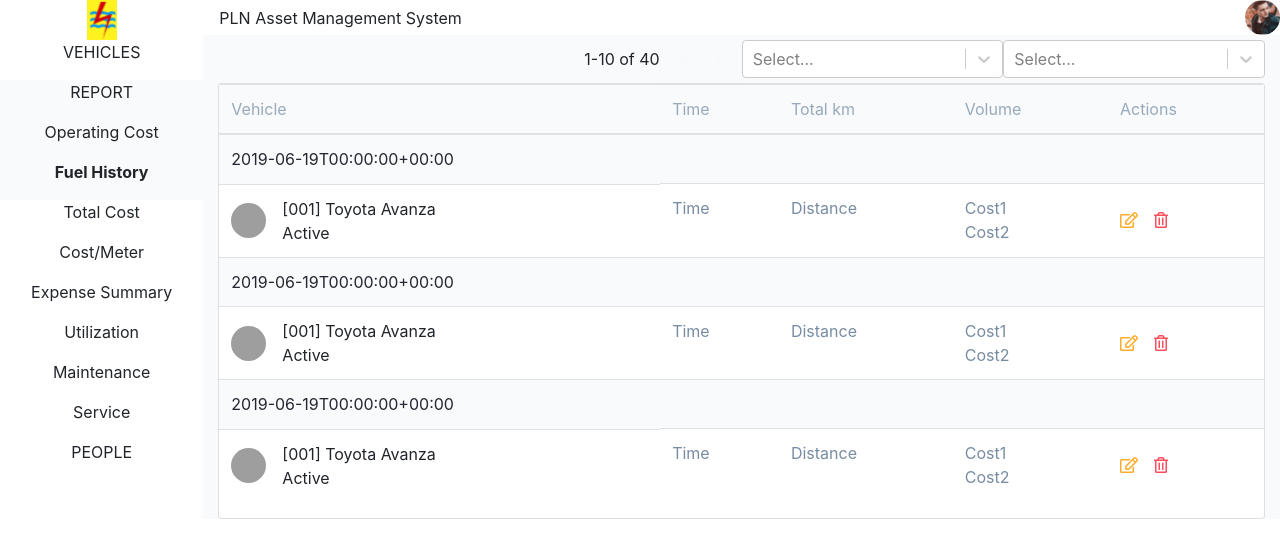
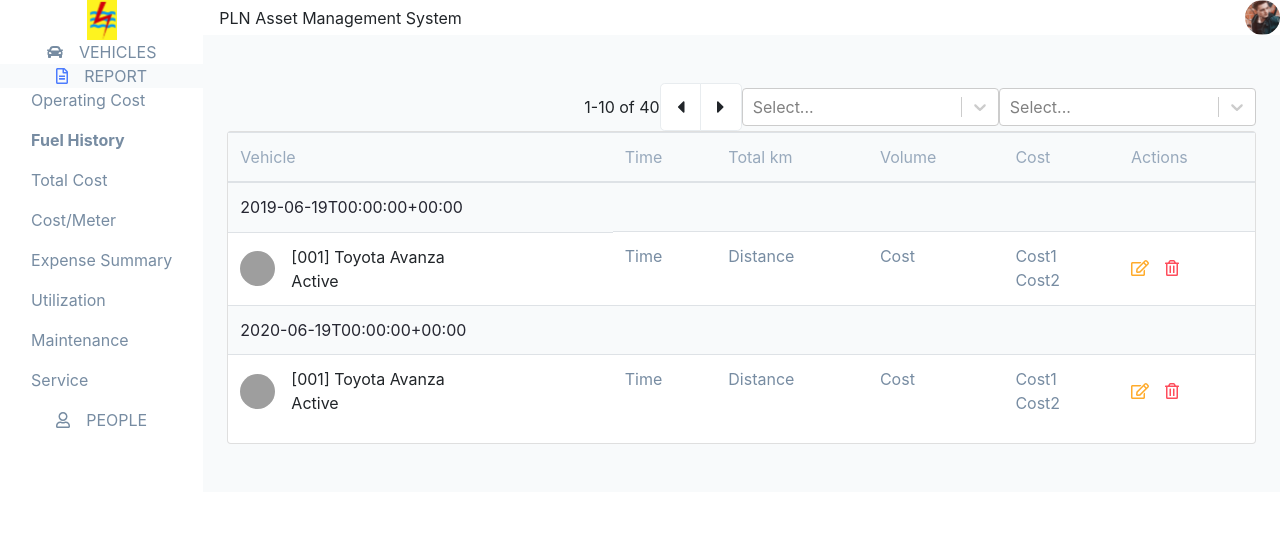
Before and after one commit to KizoFCB/vehicle-management-system, a React (Create React App) app: page / in a window 1280 px wide. Shown: the top 558 px of the page. Built offline with nearby package versions, Linux system fonts and the light colour scheme; grey boxes are pictures that could not be loaded.

Commit message:
Add redux store to the app

```diff
--- a/src/components/FuelHistory/Filters/Filters.jsx
+++ b/src/components/FuelHistory/Filters/Filters.jsx
@@ -1,4 +1,4 @@
-import React from "react";
+import React, { useState, useEffect } from "react";
 import {
   Container,
   Button,
@@ -17,7 +17,13 @@ import { FontAwesomeIcon } from "@fortawesome/react-fontawesome";
 import { faCaretRight, faCaretLeft } from "@fortawesome/free-solid-svg-icons";
 
 function Filters() {
-  const vehicles = [{}, {}, {}];
+  const DatesSet = new Set();
+  const vehicles = [
+    { date: "Mon , 19 June 2019" },
+    { date: "Mon , 19 June 2020" },
+  ];
+  vehicles.map((vehicle) => DatesSet.add(vehicle.date));
+  const uniqueDates = [...DatesSet.values()];
   const timezoneOptions = [
     {
       label: (
@@ -44,17 +50,32 @@ function Filters() {
       value: "Date",
     },
   ];
-
+  console.log(uniqueDates);
   return (
-    <Container style={{ backgroundColor: "#F8FAFB" }}>
+    <Container
+      className="d-flex flex-column pl-4 pr-4 py-5"
+      style={{ backgroundColor: "#F8FAFB" }}
+    >
       <div className="d-flex flex-row justify-content-end align-items-center">
         <div>1-10 of 40</div>
 
         <ButtonGroup>
-          <Button variant="outline-light" size="lg">
+          <Button
+            as="span"
+            className="bg-white"
+            style={{ border: "1px solid #E8ECEF" }}
+            variant="light"
+            size="lg"
+          >
             <FontAwesomeIcon icon={faCaretLeft} />
           </Button>
-          <Button variant="outline-light" size="lg">
+          <Button
+            as="span"
+            className="bg-white"
+            style={{ border: "1px solid #E8ECEF" }}
+            variant="light"
+            size="lg"
+          >
             <FontAwesomeIcon icon={faCaretRight} />
           </Button>
         </ButtonGroup>
@@ -75,22 +96,28 @@ function Filters() {
               <th className="font-weight-normal">Time</th>
               <th className="font-weight-normal">Total km</th>
               <th className="font-weight-normal">Volume</th>
+              <th className="font-weight-normal">Cost</th>
               <th className="font-weight-normal">Actions</th>
             </tr>
           </thead>
           <tbody>
-            {vehicles.map(function (vehicle) {
+            {uniqueDates.map(function (dateEntry) {
               return (
                 <>
                   <tr>
                     <td
-                      colSpan="5"
+                      colSpan="6"
                       style={{ backgroundColor: "#F8FAFB", color: "#252631" }}
                     >
-                      {moment("Mon , 19 June 2019").format()}
+                      {moment(dateEntry).format()}
                     </td>
                   </tr>
-                  <Vehicle />
+
+                  {vehicles
+                    .filter((vehicle) => vehicle.date === dateEntry)
+                    .map(function (vehicle) {
+                      return <Vehicle />;
+                    })}
                 </>
               );
             })}
--- a/src/components/FuelHistory/Filters/Vehicle/Vehicle.jsx
+++ b/src/components/FuelHistory/Filters/Vehicle/Vehicle.jsx
@@ -26,6 +26,7 @@ function Vehicle() {
       </td>
       <td style={{ alignSelf: "flex-start", color: "#778CA2" }}>Time</td>
       <td style={{ alignSelf: "flex-start", color: "#778CA2" }}>Distance</td>
+      <td style={{ alignSelf: "flex-start", color: "#778CA2" }}>Cost</td>
       <td style={{ color: "#778CA2" }}>
         <div>Cost1</div>
         <div>Cost2</div>
--- /dev/null
+++ b/src/components/FuelHistory/Navigation/NavItem.jsx
@@ -0,0 +1,12 @@
+import { FontAwesomeIcon } from "@fortawesome/react-fontawesome";
+
+function NavItem({ icon, title, color }) {
+  return (
+    <div className="p-auto d-flex flex-row justify-content-start align-items-center">
+      <FontAwesomeIcon color={color} className="mr-3" icon={icon} />
+      <div>{title}</div>
+    </div>
+  );
+}
+
+export default NavItem;
--- a/src/components/FuelHistory/Navigation/Navigation.jsx
+++ b/src/components/FuelHistory/Navigation/Navigation.jsx
@@ -1,25 +1,35 @@
 import { Image } from "react-bootstrap";
+import { faCar } from "@fortawesome/free-solid-svg-icons";
+import { faFileAlt, faUser } from "@fortawesome/free-regular-svg-icons";
+import NavItem from "./NavItem";
 
 function Navigation() {
   return (
-    <div className="d-flex flex-column justify-content-start align-items-center">
+    <div
+      className="d-flex flex-column justify-content-start align-items-center"
+      style={{ color: "#778CA2" }}
+    >
       <Image src="smartselect.png" height="40" width="30" />
-      <p>VEHICLES</p>
+      <NavItem icon={faCar} title="VEHICLES" />
       <div
         className="w-100 d-flex flex-column justify-content-start align-items-center"
         style={{ backgroundColor: "#F8FAFB" }}
       >
-        <p>REPORT</p>
+        <NavItem icon={faFileAlt} color="#4D7CFE" title="REPORT" />
+      </div>
+      <div>
+        {/* <div className="w-100" style={{ backgroundColor: "#F8FAFB" }}> */}
         <p>Operating Cost</p>
         <p className="font-weight-bold">Fuel History</p>
+        {/* </div> */}
+        <p>Total Cost</p>
+        <p>Cost/Meter</p>
+        <p>Expense Summary</p>
+        <p>Utilization</p>
+        <p>Maintenance</p>
+        <p>Service</p>
       </div>
-      <p>Total Cost</p>
-      <p>Cost/Meter</p>
-      <p>Expense Summary</p>
-      <p>Utilization</p>
-      <p>Maintenance</p>
-      <p>Service</p>
-      <p>PEOPLE</p>
+      <NavItem icon={faUser} title="PEOPLE" />
     </div>
   );
 }
--- a/src/index.js
+++ b/src/index.js
@@ -7,14 +7,18 @@ import reportWebVitals from "./reportWebVitals";
 import Vehicle from "./components/FuelHistory/Filters/Vehicle/Vehicle";
 import Filters from "./components/FuelHistory/Filters/Filters";
 import FuelHistory from "./components/FuelHistory/FuelHistory";
+import store from "./redux/store";
+import { Provider } from "react-redux";
 
 ReactDOM.render(
-  <React.StrictMode>
-    {/* <App /> */}
-    {/* <Vehicle /> */}
-    {/* <Filters /> */}
-    <FuelHistory />
-  </React.StrictMode>,
+  <Provider store={store}>
+    <React.StrictMode>
+      {/* <App /> */}
+      {/* <Vehicle /> */}
+      {/* <Filters /> */}
+      <FuelHistory />
+    </React.StrictMode>
+  </Provider>,
   document.getElementById("root")
 );
 
--- /dev/null
+++ b/src/redux/store.js
@@ -0,0 +1,8 @@
+import { configureStore } from "@reduxjs/toolkit";
+import { vehiclesSlice } from "./vehicles";
+
+export default configureStore({
+  reducer: {
+    vehicles: vehiclesSlice,
+  },
+});
--- /dev/null
+++ b/src/redux/vehicles.js
@@ -0,0 +1,30 @@
+import { createSlice } from "@reduxjs/toolkit";
+
+export const vehiclesSlice = createSlice({
+  name: "vehicles",
+  initialState: {
+    vehicles: [],
+  },
+  reducers: {
+    editVehicle: (state, action) => {
+      // const newVehicles =[];
+      const vehicle = state.vehicles.find(function (vehicle) {
+        return vehicle.id === action.payload.id;
+      });
+      state.vehicles = state.vehicles.filter(function (vehicle) {
+        return vehicle.id !== action.payload.id;
+      });
+      state.vehicles.push(...vehicle, ...action.payload);
+    },
+    deleteVehicle: (state, action) => {
+      state.vehicles = state.vehicles.filter(function (vehicle) {
+        return vehicle.id !== action.payload.id;
+      });
+    },
+  },
+});
+
+// Action creators are generated for each case reducer function
+export const { editVehicle, deleteVehicle } = vehiclesSlice.actions;
+
+export default vehiclesSlice.reducer;
```
